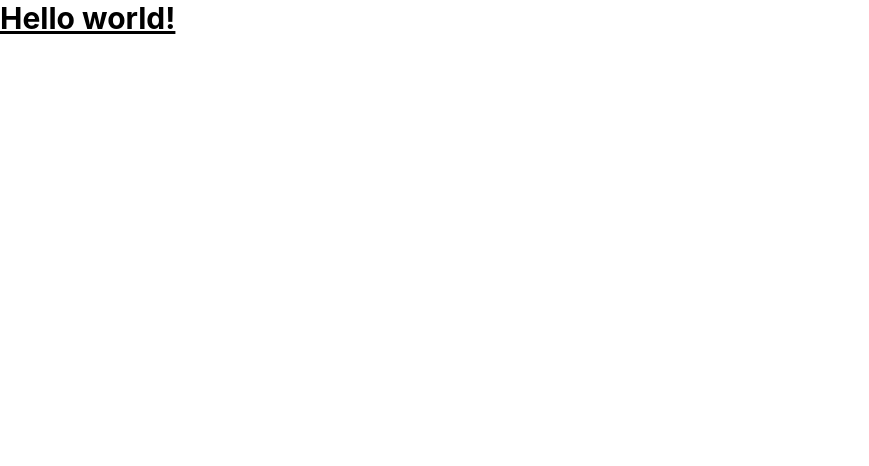
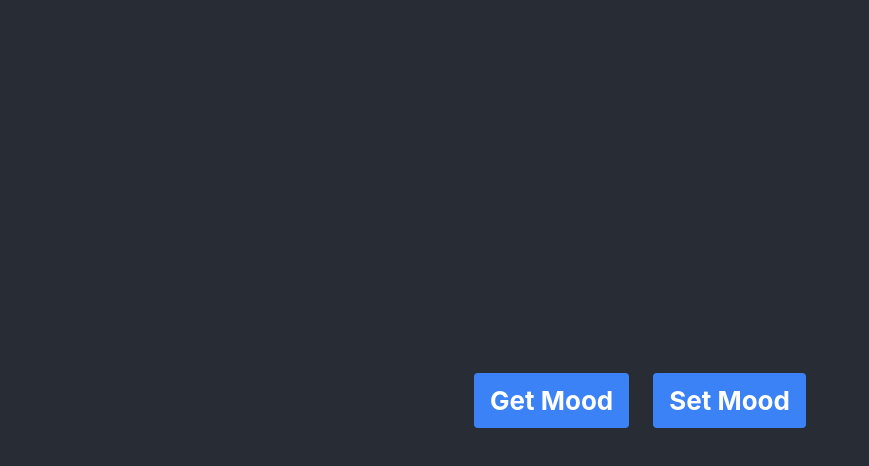
Before and after one commit to sbelka-1703/react-mood-dapp, a React (Create React App) app: page / in a window 1280 px wide. Shown: the top 466 px of the page, without its empty margins (0-869 px from the left). Built offline with nearby package versions, Linux system fonts and the light colour scheme.

Commit message:
added a .txt file and started laying out App.js

```diff
--- a/src/App.js
+++ b/src/App.js
@@ -3,9 +3,22 @@
 
 function App() {
   return (
-    <h1 className="text-3xl font-bold underline">
-      Hello world!
-    </h1>
+    <div className="App">
+      <header className="App-header">
+
+        <p>
+
+        </p>
+        <a>
+          <button class="bg-blue-500 hover:bg-blue-700 text-white font-bold py-2 px-4 m-3 rounded">
+            Get Mood
+          </button>
+          <button class="bg-blue-500 hover:bg-blue-700 text-white font-bold py-2 px-4 m-3 rounded">
+            Set Mood
+          </button>
+        </a>
+      </header>
+    </div>
   );
 }
 
```
Also changed, not shown: Notes.txt (added).
